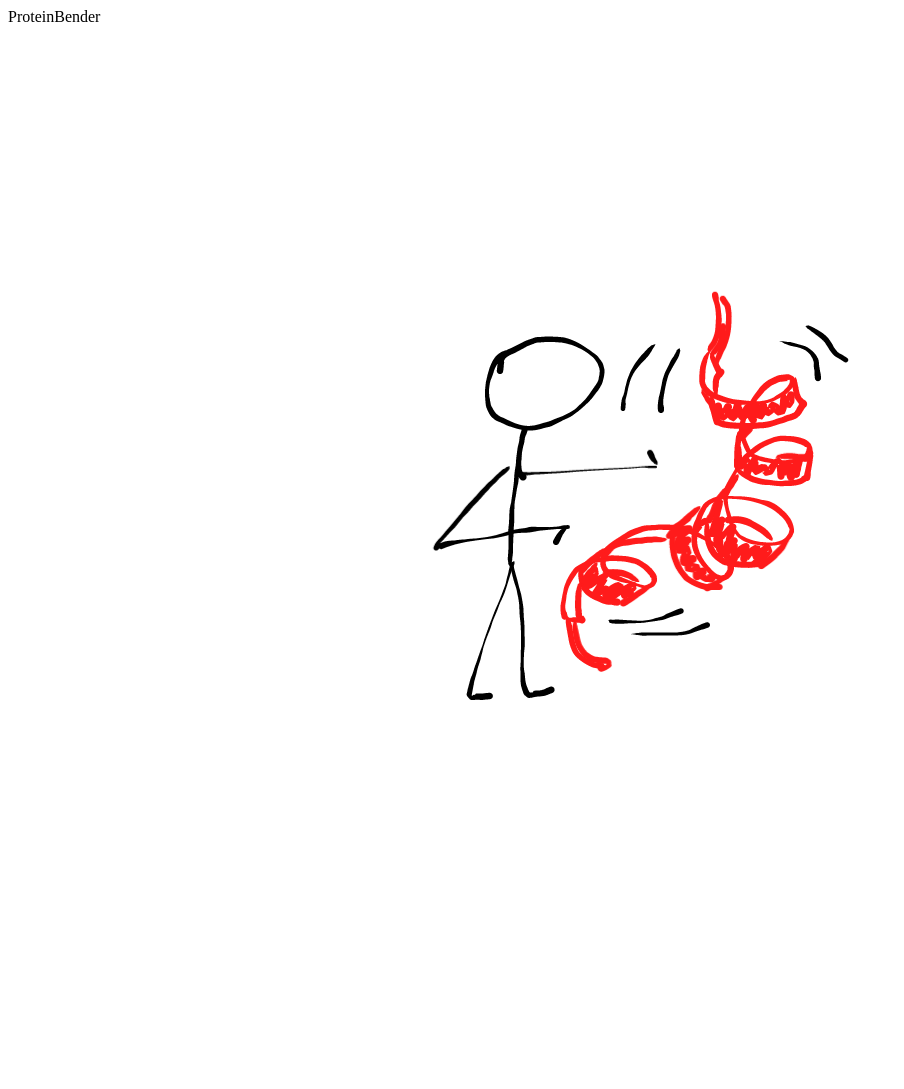
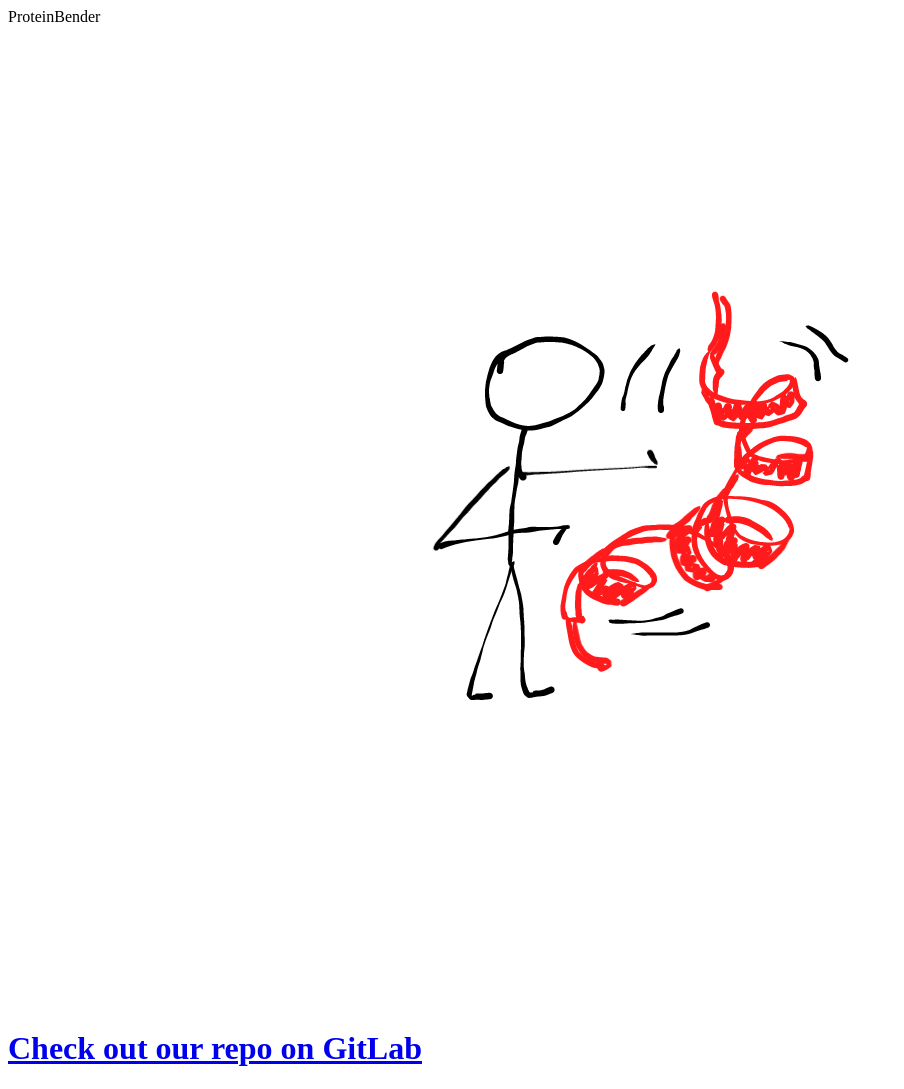
Before and after one commit to Munfred/ProteinBender.com, a plain HTML site: page index.html in a window 1280 px wide. Shown: the top 1089 px of the page, without its empty margins (0-904 px from the left). Before the commit the page ends 1017 px from the top, so only its background shows below. Drawn offline with Linux system fonts and the light colour scheme.

Commit message:
Update index.html

```diff
--- a/index.html
+++ b/index.html
@@ -1,3 +1,5 @@
 ProteinBender
 
 <img src="bender.png" alt="Protein Bender">
+
+<h1> <a href="https://gitlab.com/protein-bender/ProteinBender"> Check out our repo on GitLab </a> </h1>
```
